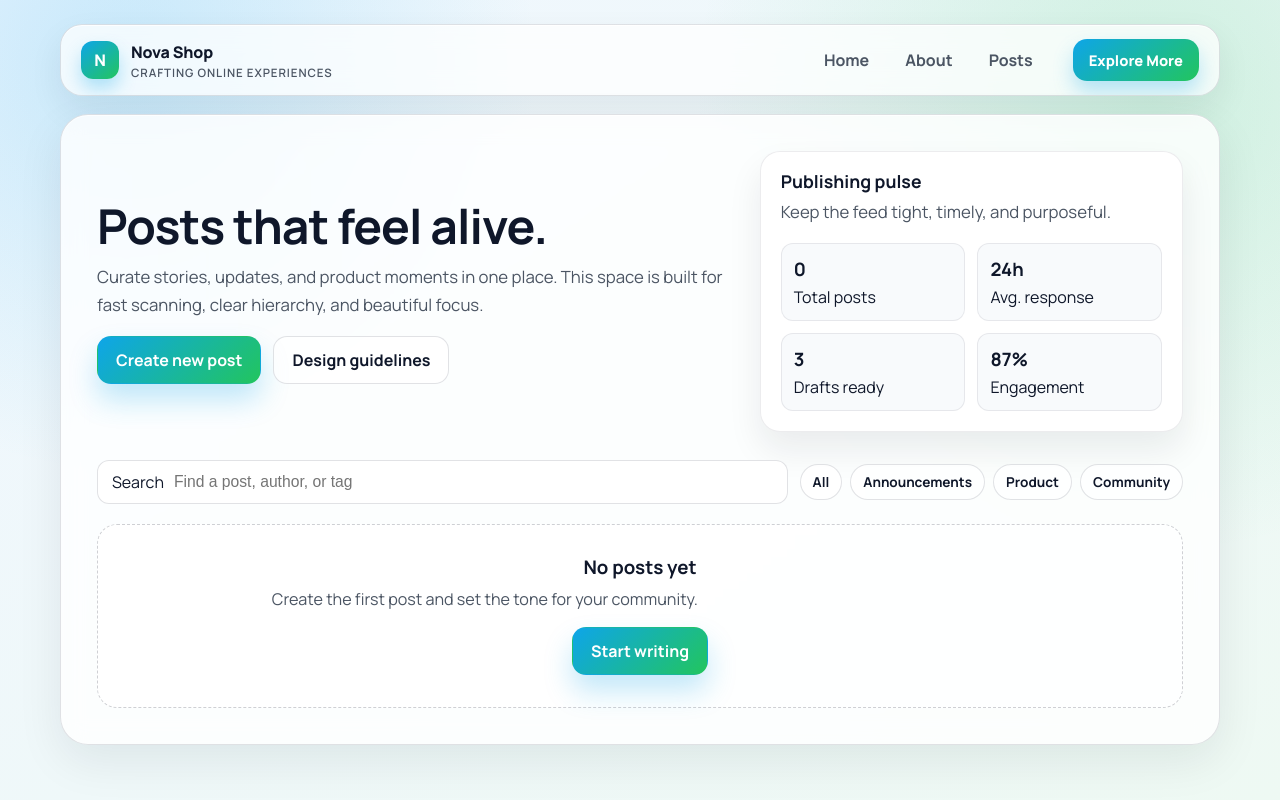
After one commit to rakhmatovilkhomjon-cmd/MY_Django_project, a Django app: page /posts/ in a window 1280 px wide. The commit adds this page. Run offline with Django 5.2, Linux system fonts and the light colour scheme.

Commit message:
Add posts functionality with views, forms, and templates; update navigation

```diff
--- a/backend/backend/urls.py
+++ b/backend/backend/urls.py
@@ -23,4 +23,6 @@ urlpatterns = [
     path('', views.home),
     path('home/', views.home, name='home'),
     path('about/', views.about, name='about'),
+    path('posts/', views.posts, name='posts'),
+    path('create-post/', views.create_post, name='create_post'),
 ]
--- /dev/null
+++ b/backend/online_shop/forms.py
@@ -0,0 +1,6 @@
+from django import forms
+
+
+class PostsForm(forms.Form):
+    title = forms.CharField(max_length=255)
+    content = forms.CharField(widget=forms.Textarea)
--- a/backend/online_shop/views.py
+++ b/backend/online_shop/views.py
@@ -1,4 +1,5 @@
 from django.shortcuts import render
+from .forms import PostsForm
 
 # Create your views here.
 
@@ -10,3 +11,12 @@ def home(request):
 
 def about(request):
     return render(request, "about.html")
+
+def posts(request):
+    return render(request, "posts.html")
+
+def create_post(request):
+    context = {
+         "form": PostsForm()
+    }
+    return render(request, "create_post.html", context)
--- a/backend/templates/nav.html
+++ b/backend/templates/nav.html
@@ -194,6 +194,7 @@
     <ul class="nav-links">
       <li><a href="{% url 'home' %}">Home</a></li>
       <li><a href="{% url 'about' %}">About</a></li>
+        <li><a href="{% url 'posts' %}">Posts</a></li>
     </ul>
 
     <a class="cta" href="{% url 'about' %}">Explore More</a>
--- /dev/null
+++ b/backend/templates/posts.html
@@ -0,0 +1,306 @@
+{% extends "base.html" %}
+
+
+{% block content %}
+  <style>
+    .posts-hero {
+      display: grid;
+      grid-template-columns: minmax(0, 1.2fr) minmax(0, 0.8fr);
+      gap: 28px;
+      align-items: center;
+      margin-bottom: 28px;
+    }
+
+    .posts-hero h1 {
+      font-size: clamp(2.2rem, 3.8vw, 3rem);
+      margin-bottom: 10px;
+    }
+
+    .posts-hero p {
+      font-size: 1.05rem;
+      margin-bottom: 18px;
+    }
+
+    .hero-actions {
+      display: flex;
+      flex-wrap: wrap;
+      gap: 12px;
+      align-items: center;
+    }
+
+    .btn-primary,
+    .btn-ghost {
+      display: inline-flex;
+      align-items: center;
+      gap: 8px;
+      padding: 12px 18px;
+      border-radius: 14px;
+      font-weight: 700;
+      text-decoration: none;
+      border: 1px solid transparent;
+      transition: transform 0.2s ease, box-shadow 0.2s ease, background 0.2s ease;
+    }
+
+    .btn-primary {
+      color: #fff;
+      background: linear-gradient(135deg, #0ea5e9, #22c55e);
+      box-shadow: 0 16px 28px rgba(14, 165, 233, 0.25);
+    }
+
+    .btn-primary:hover,
+    .btn-primary:focus-visible {
+      transform: translateY(-1px);
+      box-shadow: 0 20px 32px rgba(14, 165, 233, 0.3);
+      outline: none;
+    }
+
+    .btn-ghost {
+      color: var(--text);
+      background: rgba(255, 255, 255, 0.75);
+      border-color: rgba(15, 23, 42, 0.12);
+    }
+
+    .btn-ghost:hover,
+    .btn-ghost:focus-visible {
+      transform: translateY(-1px);
+      outline: none;
+      background: rgba(255, 255, 255, 0.96);
+    }
+
+    .hero-card {
+      padding: 20px;
+      border-radius: var(--radius-lg);
+      background: #ffffff;
+      border: 1px solid rgba(15, 23, 42, 0.08);
+      box-shadow: 0 18px 34px rgba(15, 23, 42, 0.08);
+    }
+
+    .hero-card h3 {
+      margin-bottom: 6px;
+      font-size: 1.1rem;
+    }
+
+    .hero-metrics {
+      display: grid;
+      grid-template-columns: repeat(2, minmax(0, 1fr));
+      gap: 12px;
+      margin-top: 16px;
+    }
+
+    .metric {
+      padding: 12px;
+      border-radius: 12px;
+      background: #f8fafc;
+      border: 1px solid rgba(15, 23, 42, 0.08);
+    }
+
+    .metric strong {
+      display: block;
+      font-size: 1.15rem;
+      margin-bottom: 4px;
+    }
+
+    .toolbar {
+      display: flex;
+      flex-wrap: wrap;
+      gap: 12px;
+      align-items: center;
+      justify-content: space-between;
+      margin: 12px 0 20px;
+    }
+
+    .search-field {
+      flex: 1 1 260px;
+      display: flex;
+      align-items: center;
+      gap: 8px;
+      padding: 10px 14px;
+      border-radius: 12px;
+      border: 1px solid rgba(15, 23, 42, 0.12);
+      background: rgba(255, 255, 255, 0.85);
+    }
+
+    .search-field input {
+      border: none;
+      background: transparent;
+      width: 100%;
+      font-size: 0.98rem;
+      outline: none;
+      color: var(--text);
+    }
+
+    .filter-group {
+      display: flex;
+      gap: 8px;
+      flex-wrap: wrap;
+    }
+
+    .filter-pill {
+      padding: 8px 12px;
+      border-radius: 999px;
+      border: 1px solid rgba(15, 23, 42, 0.12);
+      background: rgba(255, 255, 255, 0.7);
+      font-size: 0.85rem;
+      font-weight: 700;
+      color: #0f172a;
+    }
+
+    .posts-grid {
+      display: grid;
+      grid-template-columns: repeat(auto-fit, minmax(240px, 1fr));
+      gap: 18px;
+    }
+
+    .post-card {
+      padding: 18px;
+      border-radius: 18px;
+      background: #ffffff;
+      border: 1px solid rgba(15, 23, 42, 0.08);
+      box-shadow: 0 12px 26px rgba(15, 23, 42, 0.08);
+      display: flex;
+      flex-direction: column;
+      gap: 12px;
+      transition: transform 0.2s ease, box-shadow 0.2s ease;
+    }
+
+    .post-card:hover {
+      transform: translateY(-2px);
+      box-shadow: 0 18px 30px rgba(15, 23, 42, 0.12);
+    }
+
+    .post-meta {
+      display: flex;
+      align-items: center;
+      gap: 10px;
+      font-size: 0.85rem;
+      color: var(--muted);
+    }
+
+    .tag {
+      padding: 4px 10px;
+      border-radius: 999px;
+      background: rgba(14, 165, 233, 0.12);
+      color: #0f172a;
+      font-weight: 700;
+      font-size: 0.75rem;
+    }
+
+    .post-card h3 {
+      margin: 0;
+      font-size: 1.2rem;
+    }
+
+    .post-card p {
+      margin: 0;
+      color: var(--muted);
+      font-size: 0.95rem;
+    }
+
+    .post-footer {
+      margin-top: auto;
+      display: flex;
+      justify-content: space-between;
+      align-items: center;
+      gap: 10px;
+    }
+
+    .post-footer a {
+      text-decoration: none;
+      color: #0ea5e9;
+      font-weight: 700;
+      font-size: 0.9rem;
+    }
+
+    .empty-state {
+      padding: 32px;
+      border-radius: 20px;
+      border: 1px dashed rgba(15, 23, 42, 0.2);
+      background: rgba(255, 255, 255, 0.7);
+      text-align: center;
+    }
+
+    .empty-state h3 {
+      margin-bottom: 8px;
+    }
+
+    @media (max-width: 900px) {
+      .posts-hero {
+        grid-template-columns: 1fr;
+      }
+    }
+  </style>
+
+  <section class="posts-hero">
+    <div>
+      <h1>Posts that feel alive.</h1>
+      <p>
+        Curate stories, updates, and product moments in one place. This space is built for
+        fast scanning, clear hierarchy, and beautiful focus.
+      </p>
+      <div class="hero-actions">
+        <a class="btn-primary" href="{% url 'create_post' %}">Create new post</a>
+        <a class="btn-ghost" href="{% url 'about' %}">Design guidelines</a>
+      </div>
+    </div>
+    <div class="hero-card">
+      <h3>Publishing pulse</h3>
+      <p>Keep the feed tight, timely, and purposeful.</p>
+      <div class="hero-metrics">
+        <div class="metric">
+          <strong>{{ posts|length }}</strong>
+          Total posts
+        </div>
+        <div class="metric">
+          <strong>24h</strong>
+          Avg. response
+        </div>
+        <div class="metric">
+          <strong>3</strong>
+          Drafts ready
+        </div>
+        <div class="metric">
+          <strong>87%</strong>
+          Engagement
+        </div>
+      </div>
+    </div>
+  </section>
+
+  <div class="toolbar">
+    <label class="search-field" aria-label="Search posts">
+      <span>Search</span>
+      <input type="text" placeholder="Find a post, author, or tag" />
+    </label>
+    <div class="filter-group">
+      <span class="filter-pill">All</span>
+      <span class="filter-pill">Announcements</span>
+      <span class="filter-pill">Product</span>
+      <span class="filter-pill">Community</span>
+    </div>
+  </div>
+
+  {% if posts %}
+    <section class="posts-grid">
+      {% for post in posts %}
+        <article class="post-card">
+          <div class="post-meta">
+            <span class="tag">Featured</span>
+            <span>Updated recently</span>
+          </div>
+          <h3>{{ post.title }}</h3>
+          <p>{{ post.body|truncatewords:22 }}</p>
+          <div class="post-footer">
+            <span class="post-meta">By {{ post.author|default:"Team" }}</span>
+            <a href="#">View details</a>
+          </div>
+        </article>
+      {% endfor %}
+    </section>
+  {% else %}
+    <div class="empty-state">
+      <h3>No posts yet</h3>
+      <p>Create the first post and set the tone for your community.</p>
+      <a class="btn-primary" href="{% url 'create_post' %}">Start writing</a>
+    </div>
+  {% endif %}
+{% endblock content %}
```
Also changed, not shown: backend/templates/create_post.html (added, +190 -0 lines).
